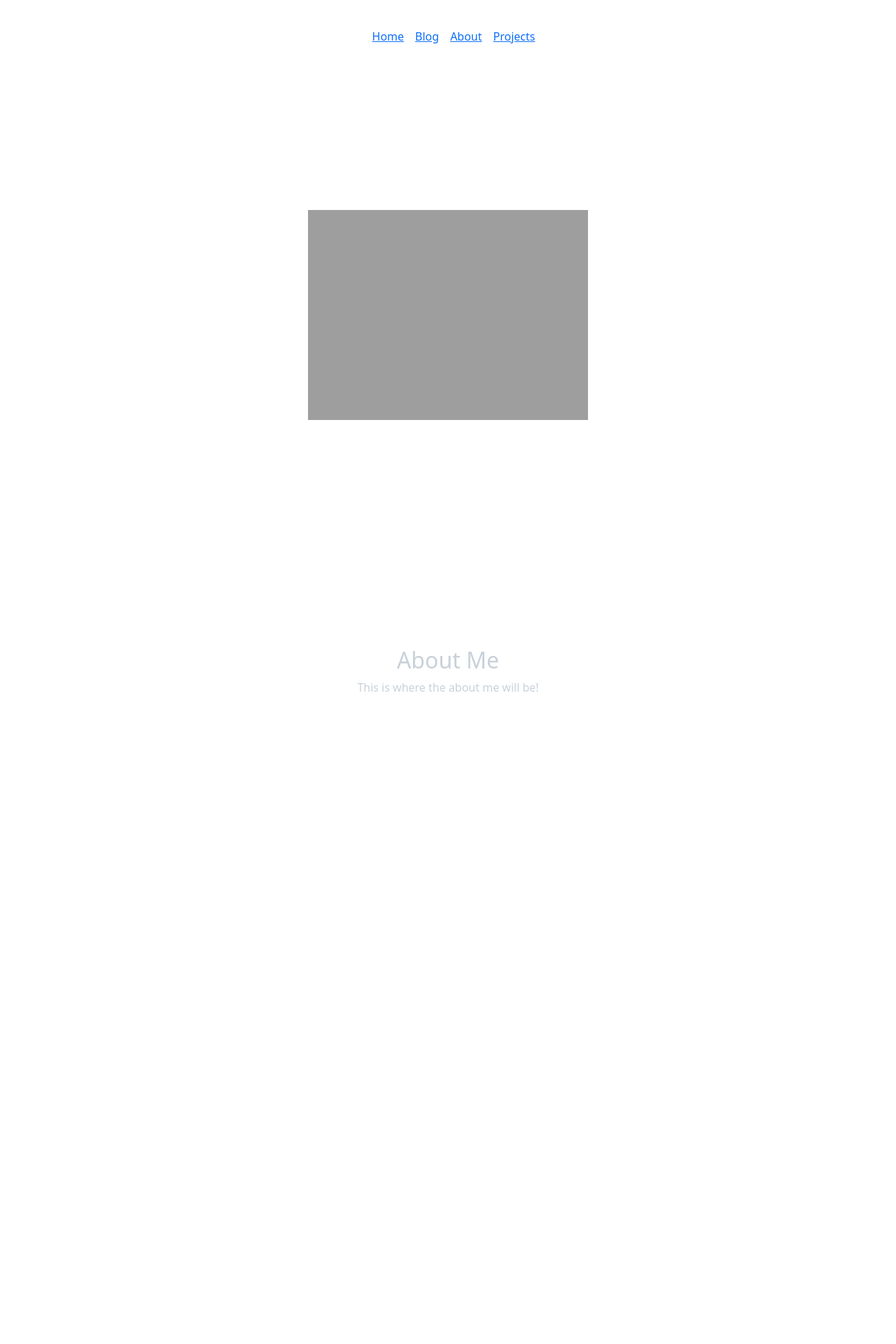
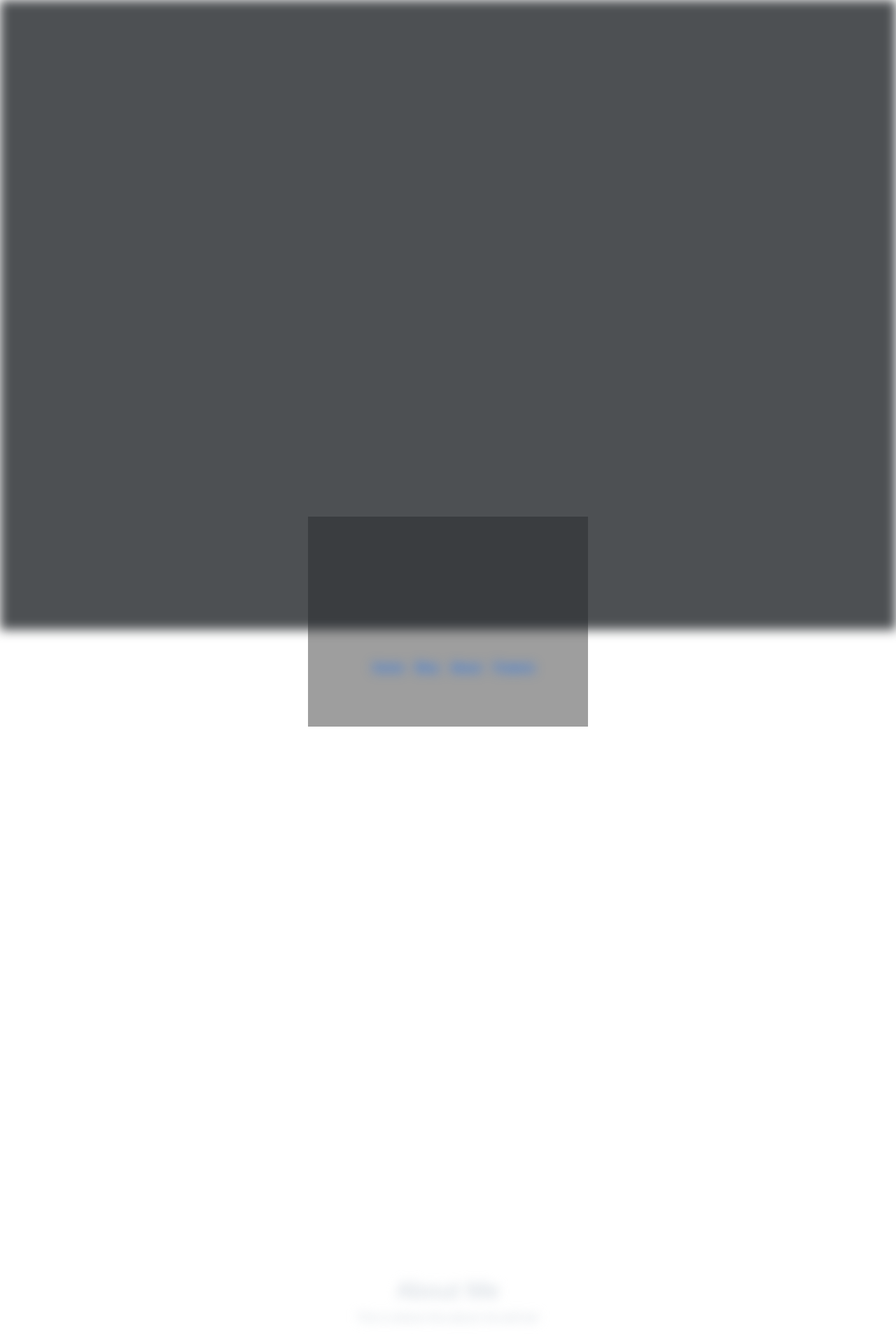
Before and after one commit to Screemm/screemm.github.io, a Jekyll site: the page built from index.md, in a window 1280 px wide. Shown: the top 1920 px of the page at 70% size. Built offline with Jekyll 4.4.1, drawn with Linux system fonts in a browser that asks for light colours; nearby versions of some CDN libraries; before the commit the page ends 1824 px from its top, so only the background shows below that.

Commit message:
Update index-style.html

```diff
--- a/_includes/index-style.html
+++ b/_includes/index-style.html
@@ -7,16 +7,17 @@
   body {
     background: url(https://sheldonjsmith.com/images/header-bg.jpg) no-repeat fixed center !important;
     color: #c9d1d9 !important;
+    filter: blur(8px);
   }
-
-
 
   .col {
     min-height: 100%;
   }
 
-  #main {
+  #bg-overlay {
     background: rgba(33, 37, 41, 0.8);
+    height: 100%;
+    width: 100%;
   }
 </style>
 </head>
```
